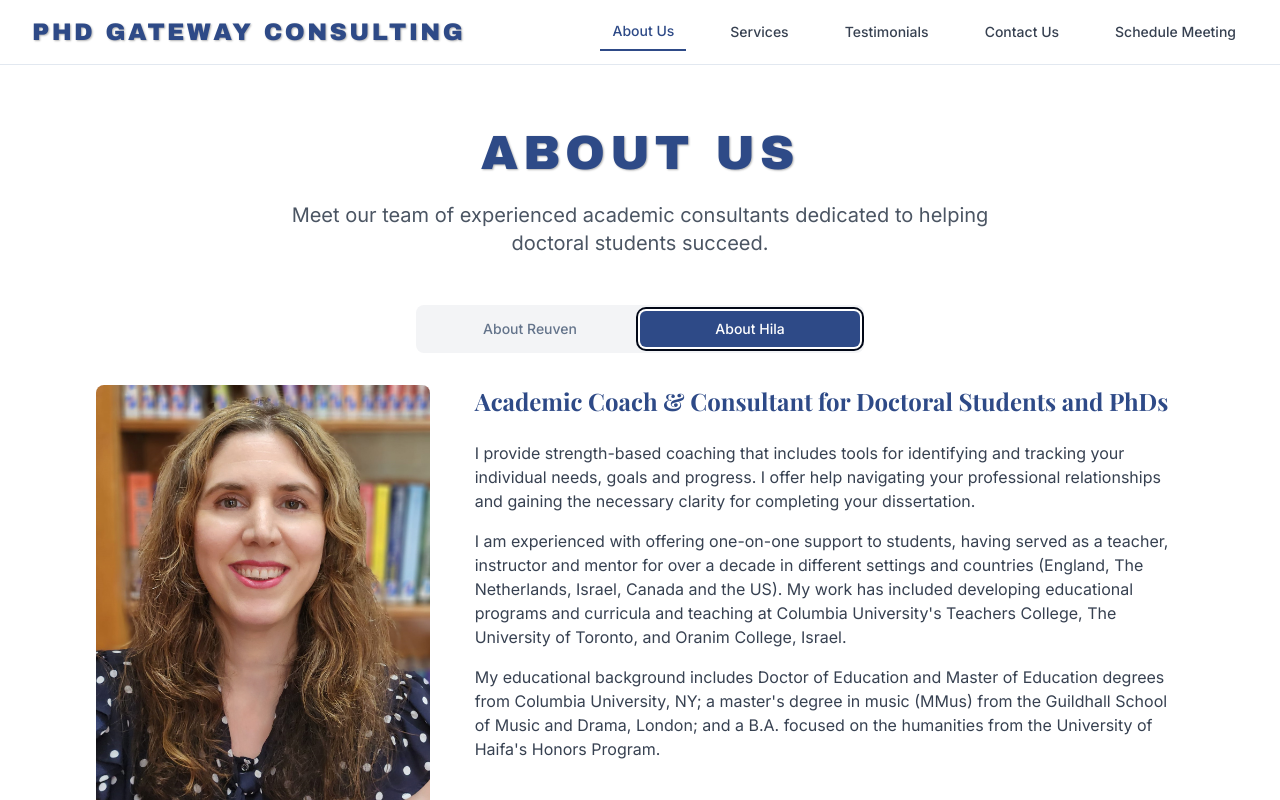
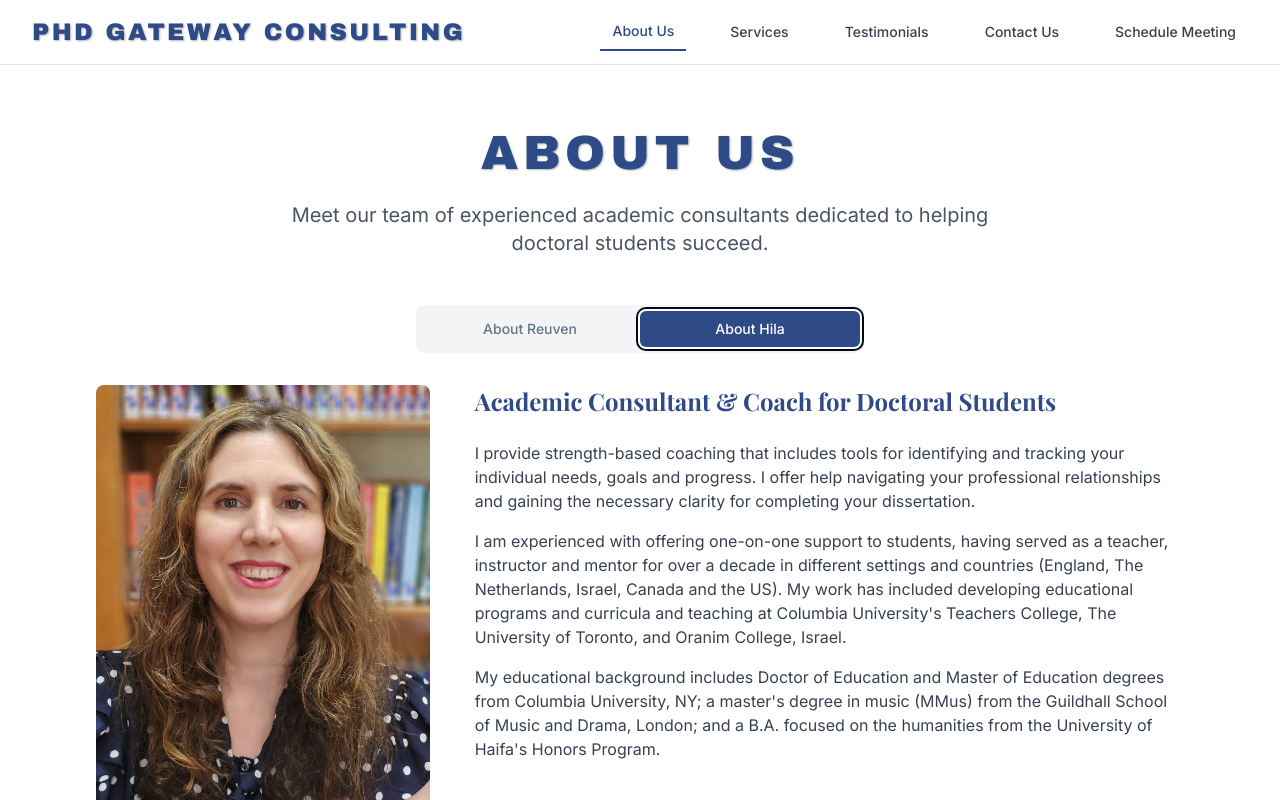
Before and after one commit to ReuvenKatz/pathway-nexus-gateway1, a React (Vite) app: page /about in a window 1280 px wide. Both pictures are taken after a click on the tab "About Hila". Shown: the top 800 px of the page. Built offline with nearby package versions, Linux system fonts and the light colour scheme; a web font is replaced by a local one.

Commit message:
Update Hila's title on About Us
Replaced Hila's title on the About Us page from "Academic Coach & Consultant for Doctoral Students and PhDs" to "Academic Consultant & Coach for Doctoral Students".
-edited src/pages/About.tsx

```diff
--- a/src/pages/About.tsx
+++ b/src/pages/About.tsx
@@ -170,7 +170,7 @@ const About = () => {
               <div className="lg:col-span-2 space-y-6">
                 <div>
                   <h2 className="text-2xl font-serif font-bold text-[#2E4A87] mb-4">
-                    Academic Coach & Consultant for Doctoral Students and PhDs
+                    Academic Consultant & Coach for Doctoral Students
                   </h2>
                 </div>
 
```
